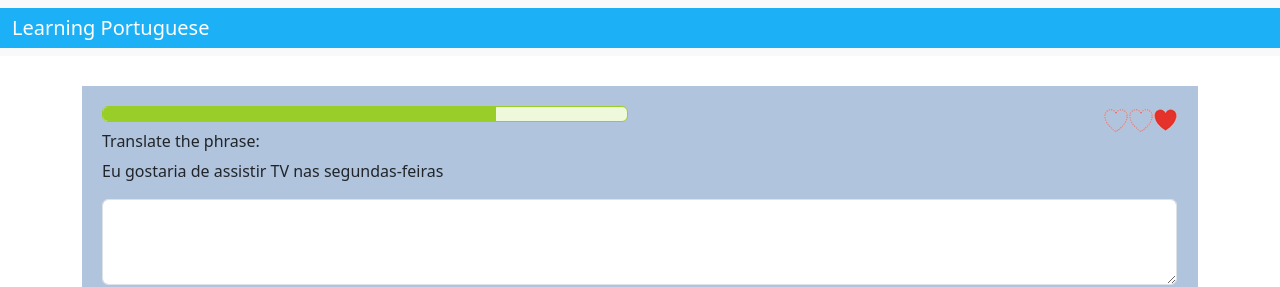
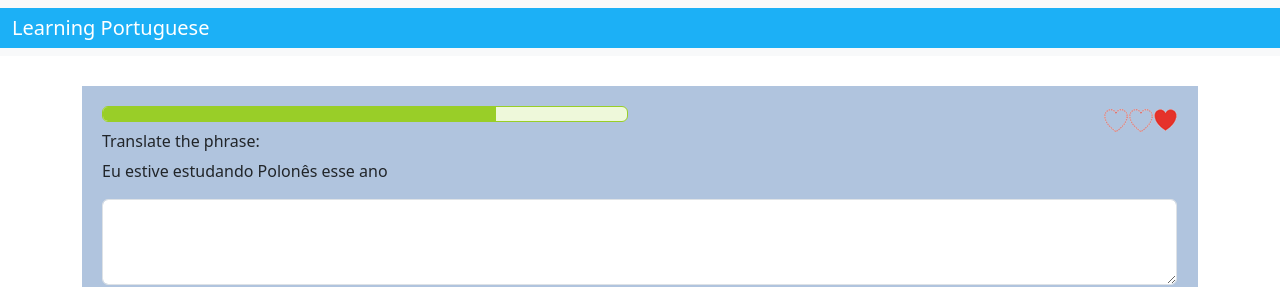
Before and after one commit to inova-tecnologia/app1, an Angular app: page / in a window 1280 px wide. Shown: the top 287 px of the page. Built offline with nearby package versions, Linux system fonts and the light colour scheme.

Commit message:
atualização 2.0

```diff
--- a/src/app/panel/panel.component.html
+++ b/src/app/panel/panel.component.html
@@ -13,7 +13,7 @@
             <div class="row">
                 <div class="col">
                     <h6>{{ instruction }}</h6>
-                    <p>{{ phrases[1].phraseBR }}</p>
+                    <p>{{ roundPhrase.phraseBR }}</p>
 
                     <div class="form-group" id="box">
                         <textarea class="form-control"
--- a/src/app/panel/panel.component.ts
+++ b/src/app/panel/panel.component.ts
@@ -1,4 +1,4 @@
-import { Component } from '@angular/core';
+import { Component, OnInit } from '@angular/core';
 import { PhraseModel } from '../shared/phrase.model';
 import { PhrasesMock } from './phrase-mock';
 @Component({
@@ -10,21 +10,34 @@ export class PanelComponent {
 
   public phrases: PhraseModel[] =  PhrasesMock;
   public instruction: string = "Translate the phrase:";
-  response1: string = "";
+  public response: string = "";
+  public round: number = 0;
+  public roundPhrase: PhraseModel;
 
-  constructor() { console.log(this.phrases) }
+  constructor() {
+      this.roundPhrase = this.phrases[this.round];
+  }
 
   ngOnInit() {
 
   }
 
   public updateResponse(response: Event): void {
-      this.response1 = (<HTMLInputElement>response.target).value;
-      console.log((this.response1));
+      this.response = (<HTMLInputElement>response.target).value;
+      console.log((this.response));
   }
 
   public verifyResponse(): void {
-      console.log('Verificar resposta: ', this.response1);
+
+    if(this.roundPhrase.phraseUS == this.response){
+       alert('A tradução está correta!');
+    }else{
+       alert('A tradução está incorreta!');
+    }
+
+    this.round++;
+    this.roundPhrase = this.phrases[this.round];
+    console.log('Verificar resposta: ', this.roundPhrase);
   }
 
 }
```
